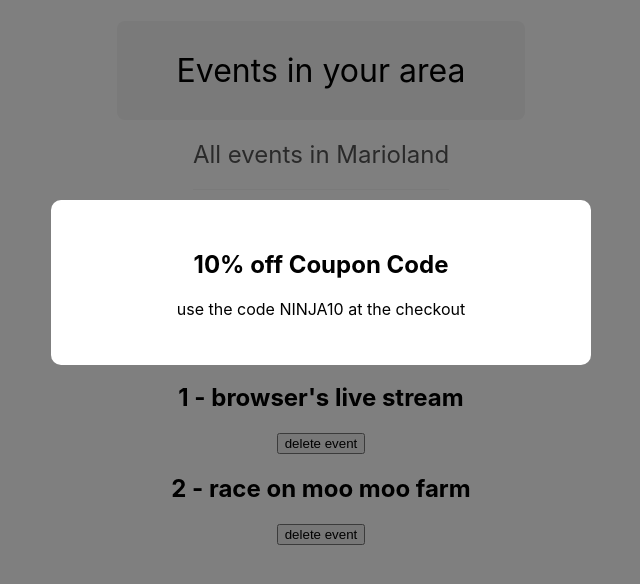
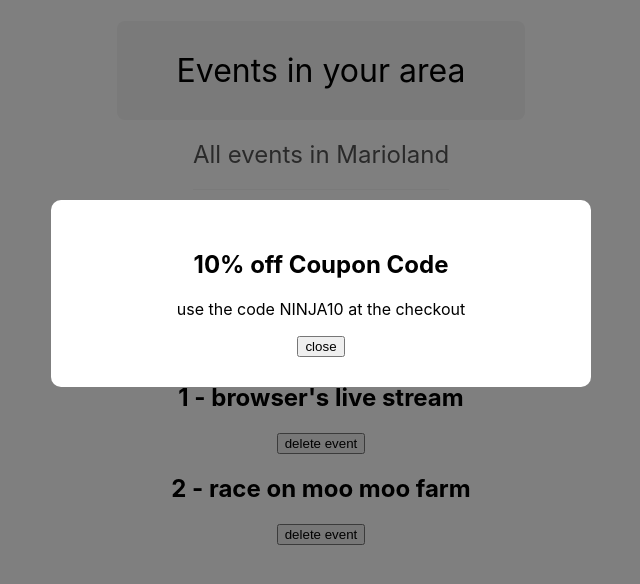
Before and after one commit to azizakbarov/React-Event-List, a React (Create React App) app: page / in a window 1280 px wide. Shown: the top 584 px of the page, without its empty margins (319-959 px from the left). Built offline with nearby package versions, Linux system fonts and the light colour scheme.

Commit message:
Function as props

```diff
--- a/src/App.js
+++ b/src/App.js
@@ -4,6 +4,7 @@
 import Title from "./components/Title";
 import Modal from "./components/Modal";
 function App() {
+  const [showModal, setShowModal] = useState(true);
   const [showEvents, setShowEvents] = useState(true);
   const [events, setEvents] = useState([
     { title: "mario's birthday bash", id: 1 },
@@ -11,7 +12,7 @@
     { title: "race on moo moo farm", id: 3 },
   ]);
 
-  console.log(showEvents);
+  console.log(showModal);
   const handleClick = (id) => {
     setEvents((prevEvents) => {
       return prevEvents.filter((event) => {
@@ -20,6 +21,9 @@
     });
   };
 
+  const handleClose = () => {
+    setShowModal(false);
+  };
   const subtitle = "All events in Marioland";
   return (
     <div className="App">
@@ -55,10 +59,12 @@
             <button onClick={() => handleClick(event.id)}> delete event</button>
           </div>
         ))}
-      <Modal>
-        <h2>10% off Coupon Code</h2>
-        <p>use the code NINJA10 at the checkout</p>
-      </Modal>
+      {showModal && (
+        <Modal handleClose={handleClose}>
+          <h2>10% off Coupon Code</h2>
+          <p>use the code NINJA10 at the checkout</p>
+        </Modal>
+      )}
     </div>
   );
 }
--- a/src/components/Modal.js
+++ b/src/components/Modal.js
@@ -1,9 +1,12 @@
 import "./Modal.css";
 
-export default function Modal({ children }) {
+export default function Modal({ children, handleClose }) {
   return (
     <div className="modal-backdrop">
-      <div className="modal">{children}</div>
+      <div className="modal">
+        {children}
+        <button onClick={handleClose}>close</button>
+      </div>
     </div>
   );
 }
```
